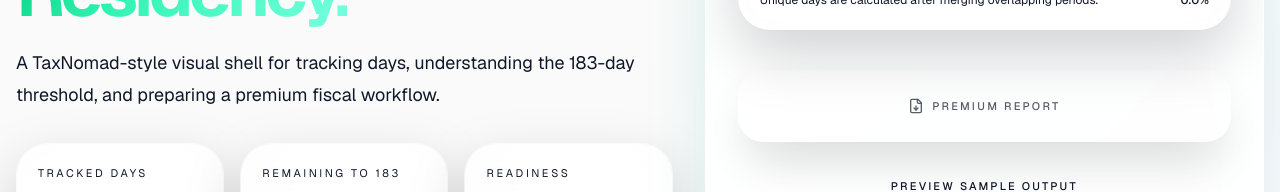
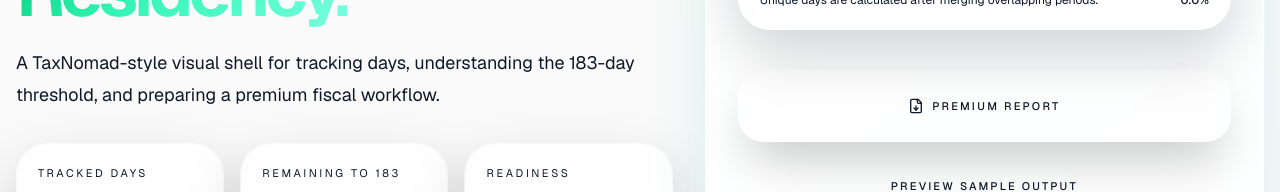
Before and after one commit to ToniIAPro73/calculadora-fiscal-183-premium-codex, a React (Vite) app: page / in a window 1280 px wide. Shown: the part 310-502 px from the top of the page. Built offline with nearby package versions, Linux system fonts and the light colour scheme.

Commit message:
Ahora el botón responde siempre:
Si no hay periodos añadidos, muestra un toast: “Añade al menos un periodo antes de generar el informe PDF” y lleva el foco al selector de fechas.
Si ya hay periodos, abre el modal para introducir datos y generar el PDF como antes.

```diff
--- a/src/lib/translations.ts
+++ b/src/lib/translations.ts
@@ -60,6 +60,7 @@
     reportButton: 'Premium report',
     previewButton: 'Preview sample output',
     reportHint: 'PDF export remains deferred until secondary features.',
+    reportRequiresRanges: 'Add at least one period before generating the PDF report.',
     standardsTitle: 'Standards',
     standardsCardOneTitle: 'What this shell already guarantees',
     standardsCardOneBody:
@@ -160,6 +161,7 @@
     reportButton: 'Informe premium',
     previewButton: 'Vista previa de ejemplo',
     reportHint: 'La exportacion PDF sigue diferida hasta las funciones secundarias.',
+    reportRequiresRanges: 'Anade al menos un periodo antes de generar el informe PDF.',
     standardsTitle: 'Estandares',
     standardsCardOneTitle: 'Lo que esta base ya garantiza',
     standardsCardOneBody:
--- a/src/pages/TaxNomadCalculator.tsx
+++ b/src/pages/TaxNomadCalculator.tsx
@@ -69,6 +69,17 @@
     setFiscalYear(year);
     setRanges([]);
     setEditingRangeIndex(null);
+  };
+
+  const handleOpenReportModal = () => {
+    if (ranges.length === 0) {
+      toast.error(t('reportRequiresRanges'));
+      document.getElementById('range-start')?.focus();
+      document.getElementById('range-start')?.scrollIntoView({ behavior: 'smooth', block: 'center' });
+      return;
+    }
+
+    setIsModalOpen(true);
   };
 
   const handlePreviewSample = async () => {
@@ -269,8 +280,8 @@
 
                     <div className="space-y-4">
                       <Button
-                        disabled={ranges.length === 0}
-                        onClick={() => setIsModalOpen(true)}
+                        onClick={handleOpenReportModal}
+                        aria-disabled={ranges.length === 0}
                         className="h-[4.5rem] w-full rounded-[1.6rem] px-6 text-[11px] uppercase tracking-[0.2em] shadow-2xl disabled:opacity-70"
                       >
                         <FileDown className="h-4 w-4" />
```
